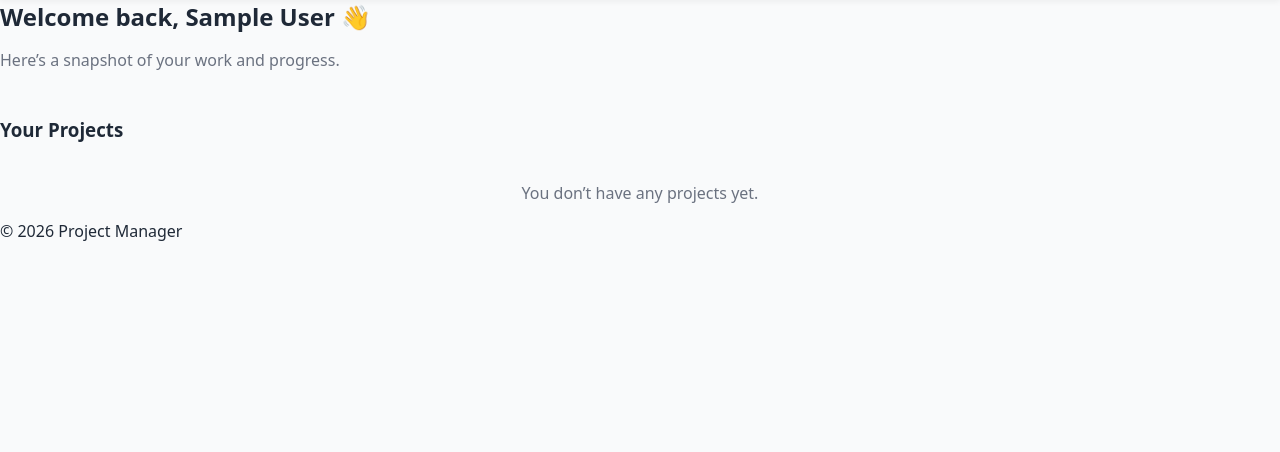
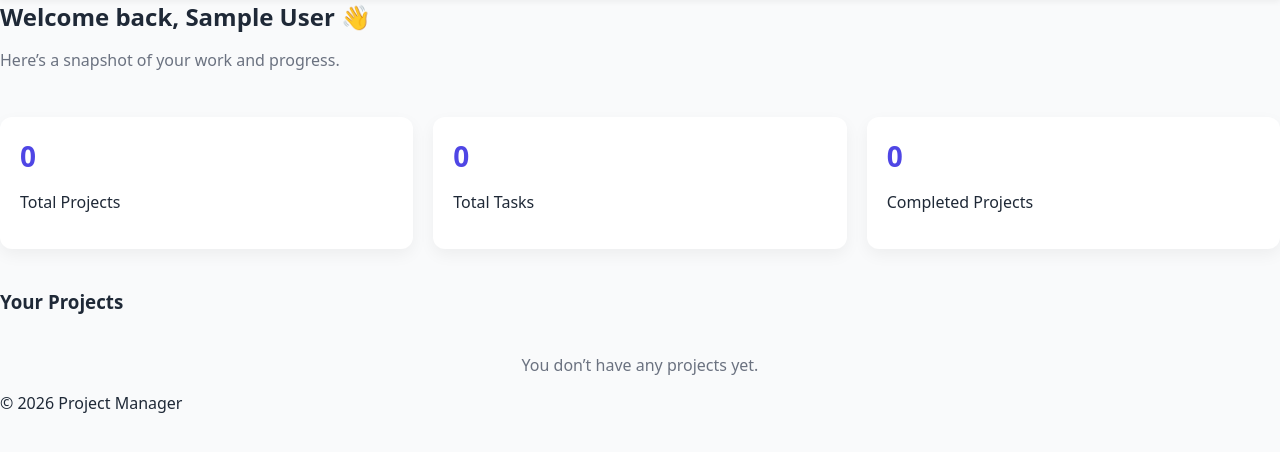
Before and after one commit to harsij01/project-manager, a Flask app: page /dashboard in a window 1280 px wide. Shown: the part 54-506 px from the top of the page. Run offline with Flask 3, Linux system fonts and the light colour scheme; the visitor is signed in with stand-in values (Sample User, id 1); data that the repository does not hold is empty.

Commit message:
added summary card

```diff
--- a/app.py
+++ b/app.py
@@ -109,6 +109,20 @@ def dashboard():
         projects = Project.query.all()
     else:
         projects = current_user.projects
+
+    total_projects = len(projects)
+    total_tasks = sum(len(project.tasks) for project in projects)
+    completed_projects = sum(
+        1 for project in projects if project.progress_percentage == 100
+    )
+
+    return render_template(
+        "dashboard.html",
+        projects=projects,
+        total_projects=total_projects,
+        total_tasks=total_tasks,
+        completed_projects=completed_projects
+    )
 
     return render_template("dashboard.html", projects=projects)
 
--- a/templates/dashboard.html
+++ b/templates/dashboard.html
@@ -4,6 +4,7 @@
 
 {% block content %}
 
+<div class="container">
     <!-- HERO / INTRO -->
     <section class="dashboard-hero">
     <div>
@@ -16,6 +17,24 @@
         + New Project
         </a>
     {% endif %}
+    </section>
+
+    <!-- SUMMARY CARD -->
+    <section class="dashboard-cards">
+    <div class="card">
+        <h3>{{ total_projects }}</h3>
+        <p>Total Projects</p>
+    </div>
+
+    <div class="card">
+        <h3>{{ total_tasks }}</h3>
+        <p>Total Tasks</p>
+    </div>
+
+    <div class="card">
+        <h3>{{ completed_projects }}</h3>
+        <p>Completed Projects</p>
+    </div>
     </section>
 
     <!-- PROJECT LIST -->
@@ -67,5 +86,5 @@
         </p>
     {% endif %}
     </section>
-
+</div>
 {% endblock %}
```
Lines whose indentation alone changed are shown as unchanged.
